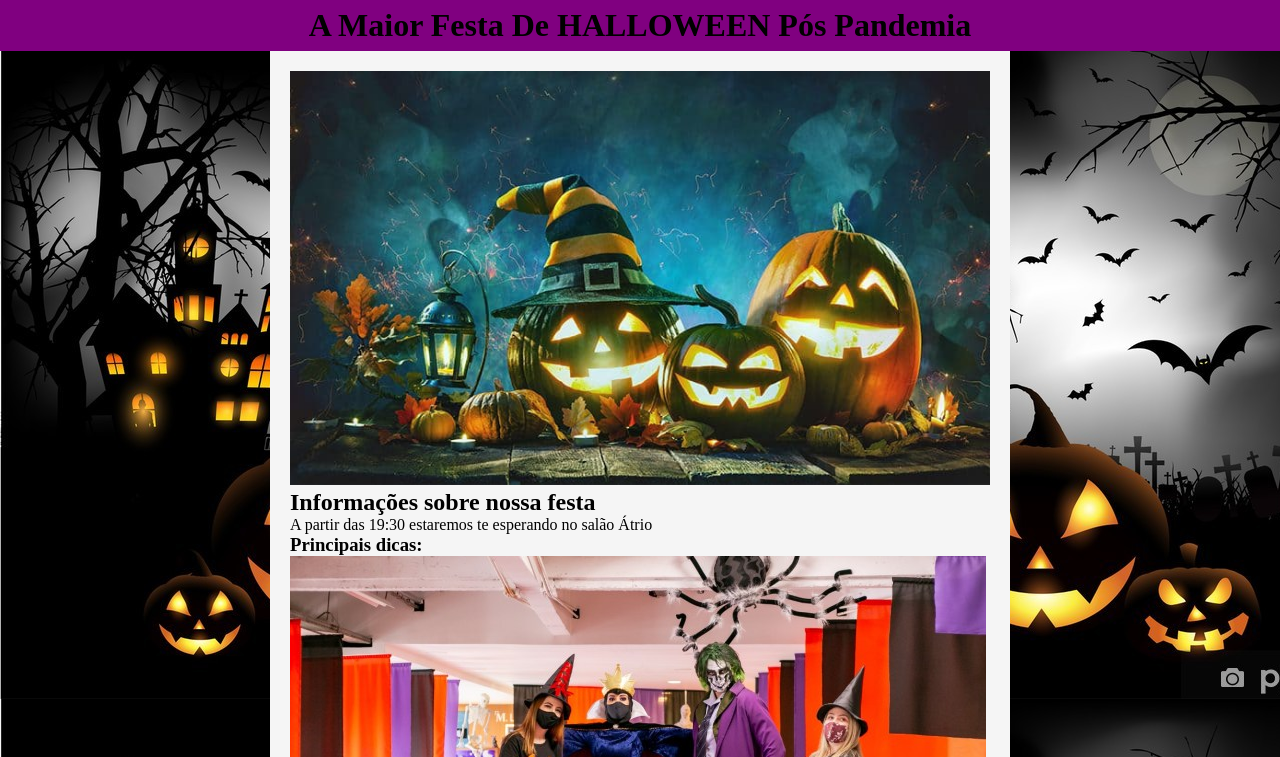
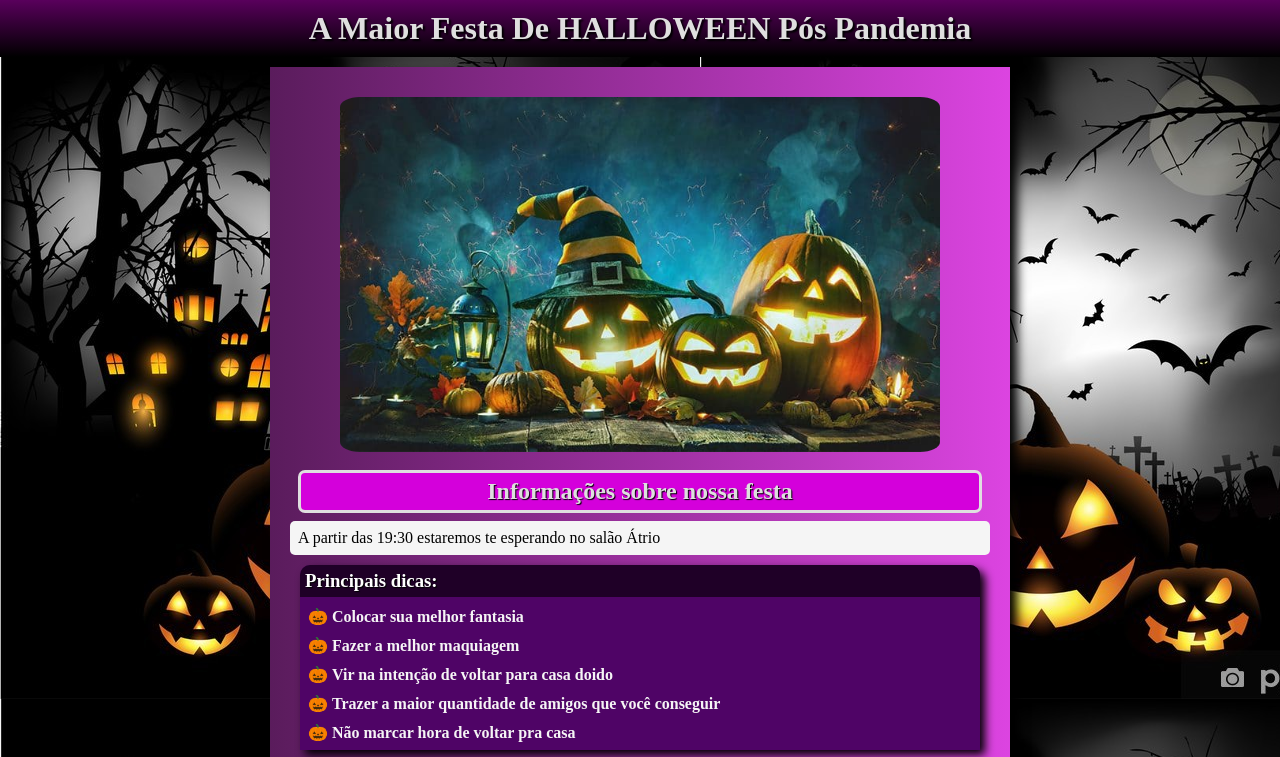
Before and after one commit to Caio-Strelhow/html-css, a plain HTML site: page 2° prova de lógica/hallowen.html in a window 1280 px wide. Shown: the top 757 px of the page. Drawn offline with Linux system fonts and the light colour scheme.

Commit message:
Novos projetos

```diff
--- a/2° prova de lógica/hallowen.html
+++ b/2° prova de lógica/hallowen.html
@@ -5,6 +5,7 @@
     <meta charset="UTF-8">
     <link rel="stylesheet" href="style.css">
     <title>A maior festa Pós-Pandemia</title>
+    <link rel="shortcut icon" href="favicon.ico" type="image/x-icon">
 </head>
 
 <body>
@@ -21,18 +22,17 @@
 
 
     </div>
-    <h3>Principais dicas:</h3>
-    <img src="halloween.jpeg" alt="Fantasias">
     <ul>
+        <h3>Principais dicas:</h3>
         <li class="instruções">Colocar sua melhor fantasia</li>
         <li class="instruções">Fazer a melhor maquiagem</li>
         <li class="instruções">Vir na intenção de voltar para casa doido</li>
         <li class="instruções">Trazer a maior quantidade de amigos que você conseguir</li>
         <li class="instruções">Não marcar hora de voltar pra casa</li>
     </ul>
-    <h4>Bebias que teremos no local:</h4>
-    <img src="bebidas.jpg" alt="bebidas">
+    <img src="halloween.jpeg" alt="Fantasias">
     <ul>
+        <h3>Bebidas que teremos no local:</h3>
         <li>Cervejas</li>
         <li>Refrigerantes</li>
         <li>Whisky</li>
@@ -42,15 +42,12 @@
         <li>Diversos drinks</li>
         <li>E muito mais</li>
     </ul>
-    <b>
-        <p>Você não pode perder a maior festa de Halloween da Cidade</p>
-    </b>
-    <b>
-        <P>Já está tudo arrumado para nossa festa, estamos te esperando </P>
-    </b>
+    <img src="bebidas.jpg" alt="bebidas">
+        <p id="negrito">Você não pode perder a maior festa de Halloween da Cidade<br>Já está tudo arrumado para nossa festa, estamos te esperando </P>
     <img ( width=100% ) src="salao.jpg" alt="Foto do local da festa">
-
-    <a href="http://www.atrioeventos.com.br/"> link do local da festa </a>
+    <nav>
+    <a target="_blank" href="http://www.atrioeventos.com.br/"> Link do local da festa </a>
+    </nav>
     </main>
 
 </body>
--- a/2° prova de lógica/style.css
+++ b/2° prova de lógica/style.css
@@ -2,17 +2,100 @@
     margin: 0px;
     padding: 0px;
 }
+:root{
+    --cor01:#5A1C5C;
+    --cor02:#59005C;
+    --cor03:#DC44E1;
+    --cor04:#D400DB;
+    --cor05:#A300A8;
+    --cor06:rgb(223,223,223);
+}
 body {
     background-image: url("fundo.jpg.jpg");
+    background-repeat: initial;
 }
 header {
-    padding: 7px;
-    background-color: purple;
+    padding: 10px;
+    background-image: linear-gradient(to bottom, var(--cor02), black);
     text-align: center;
 }
 main{
+    box-shadow: 7px 7px 10px black;
     padding: 20px;
-    background-color: whitesmoke;
+    background-image:linear-gradient(to right,  var(--cor01), var(--cor03));
     max-width: 700px;
     margin: auto;
+    margin-top: 10px;
 }
+p{
+    margin: auto;
+    max-width: 700px;
+    padding: 8px;
+    border-radius: 5px;
+    background-color: whitesmoke;
+}
+h1{
+    color:var(--cor06);
+    text-shadow: 2px 2px 2px black;
+}
+
+h2{
+    border-style: solid;
+    border-radius: 7px;
+    text-align: center;
+    padding: 5px;
+    margin: 8px;
+    color: var(--cor06);
+    text-shadow: 1px 1px 1px black;
+    background-color: var(--cor04);
+}
+h3{
+    text-shadow: 1px 1px 1px black;
+    padding: 5px;
+    border-radius: 10px 10px 0px 0px;
+    margin:-8px -8px 10px -8px;
+    color: white;
+    background-color: rgb(31, 0, 39);
+}
+ul{
+    box-shadow: 5px 5px 10px black;
+    list-style: '\1F383\0020\0020';
+    border-radius: 10px 10px 0px 0px;
+    list-style-position: inside;
+    margin: 10px;
+    padding: 8px;
+    background-color: rgb(79, 4, 102);
+}
+img{
+    border-radius: 20px;
+    max-width: 600px;
+    display: block;
+    margin: auto;
+    padding-top: 10px;
+    padding-bottom: 10px;
+}
+li{
+    color: var(--cor03);
+    margin-top: 10px;
+}
+#negrito{
+    font-weight: bold;
+}
+a{
+    border-radius: 7px;
+    color: var(--cor06);
+    text-decoration: none;
+    display: block;
+    text-align: center;
+    padding: 8px;
+    background-color: var(--cor02);
+}
+a:hover{
+    color:var(--cor01);
+    background-color: var(--cor03);
+    text-decoration: underline;
+}
+.instruções{
+    color: whitesmoke;
+    font-weight: bold;
+}
--- /dev/null
+++ b/2° prova de programação/reset.css
@@ -0,0 +1,48 @@
+/* http://meyerweb.com/eric/tools/css/reset/
+   v2.0 | 20110126
+   License: none (public domain)
+*/
+
+html, body, div, span, applet, object, iframe,
+h1, h2, h3, h4, h5, h6, p, blockquote, pre,
+a, abbr, acronym, address, big, cite, code,
+del, dfn, em, img, ins, kbd, q, s, samp,
+small, strike, strong, sub, sup, tt, var,
+b, u, i, center,
+dl, dt, dd, ol, ul, li,
+fieldset, form, label, legend,
+table, caption, tbody, tfoot, thead, tr, th, td,
+article, aside, canvas, details, embed,
+figure, figcaption, footer, header, hgroup,
+menu, nav, output, ruby, section, summary,
+time, mark, audio, video {
+	margin: 0;
+	padding: 0;
+	border: 0;
+	font-size: 100%;
+	font: inherit;
+	vertical-align: baseline;
+}
+/* HTML5 display-role reset for older browsers */
+article, aside, details, figcaption, figure,
+footer, header, hgroup, menu, nav, section {
+	display: block;
+}
+body {
+	line-height: 1;
+}
+ol, ul {
+	list-style: none;
+}
+blockquote, q {
+	quotes: none;
+}
+blockquote:before, blockquote:after,
+q:before, q:after {
+	content: '';
+	content: none;
+}
+table {
+	border-collapse: collapse;
+	border-spacing: 0;
+}
--- /dev/null
+++ b/2° prova de programação/style.css
@@ -0,0 +1,18 @@
+*{
+    margin: 0px;
+    padding: 0px;
+}
+body{
+    background-image: url("download.jpg");
+}
+header{
+    padding: 7px;
+    background-color: purple;
+    text-align: center;
+}
+main{
+    padding: 20px;
+    background-color: whitesmoke;
+    max-width: 700px;
+    margin: auto;
+}
--- /dev/null
+++ b/exercícios/formulário-gamer/style.css
@@ -0,0 +1,79 @@
+@charset "UTF-8";
+@import url('https://fonts.googleapis.com/css2?family=Oswald:wght@500;700&display=swap');
+
+*{
+    margin: 0px;
+    padding: 0px;
+}
+body{
+    background: url('14br-junior-key-art-newsheader-1920x1080-616278997.jpg');
+}
+main{
+    border: rgba(237, 153, 245, 0.603) solid;
+    background-color: rgba(97, 34, 133, 0.774);
+    margin: auto;
+    max-width: 500px;
+    margin-top: 50px;
+    padding: 10px;
+    margin-bottom: 50px;
+}
+p{
+    font-family: 'Oswald', sans-serif;
+    color: white;
+    font-weight: normal;
+    font-size: 1.3em;
+    cursor: context-menu;
+    margin:5px;
+}
+div{
+    font: 400 15px Arial;
+}
+input{
+    font-family: 'Oswald', sans-serif;
+    font-weight: 700;
+    background-color: rgb(117, 2, 102);
+    font-size: 1.2em;
+    padding: 5px 0px 5px 0px;
+    line-height: 25px;
+    width: 100%;
+    color: whitesmoke;
+    margin: 2px;
+}
+#coment{
+    color: whitesmoke;
+    font-weight: bolder;
+    background-color: rgb(117, 2, 102);
+    font-size: 1.2em;
+    width: 100%;
+    padding: 2px;
+}
+input:focus{
+    box-shadow: 0px 0px 9px rgb(5, 5, 5);
+    outline: none !important;
+    border: 2px solid rgb(0, 0, 0);
+}
+#coment:focus{
+    box-shadow: 0px 0px 9px rgb(0, 0, 0);
+    outline: none !important;
+    border: 2px solid rgb(0, 0, 0);
+}
+#submit{
+    cursor: pointer;
+    padding: 5px;
+    background-color: rgb(230, 0, 191);
+    color: black;
+}
+#reset{
+    cursor: pointer;
+    padding: 5px;
+    background-color: rgb(230, 0, 191);
+    color: black;
+}
+#submit:hover{
+    background-color: rgb(255, 89, 186);
+    color: black;
+}
+#reset:hover{
+    background-color: rgb(138, 19, 112);
+    color: black;
+}
```
Also changed, not shown: 2° prova de programação/hallowen.html (added, +65 -0 lines), exercícios/formulário-gamer/index.html (added, +40 -0 lines), 2° prova de lógica/favicon.ico (added), 2° prova de programação/bebidas.jpg (added), 2° prova de programação/download.jpg (added), 2° prova de programação/fundo.jpg.jpg (added), 2° prova de programação/halloween.jpeg (added), 2° prova de programação/halloween.jpg (added), 2° prova de programação/salao.jpg (added), exercícios/formulário-gamer/14br-junior-key-art-newsheader-1920x1080-616278997.jpg (added), exercícios/formulário-gamer/fortnite1-29.jpg (added), exercícios/formulário-gamer/images.jfif (added), exercícios/formulário-gamer/temporada-fortnite-700x395.png (added).
